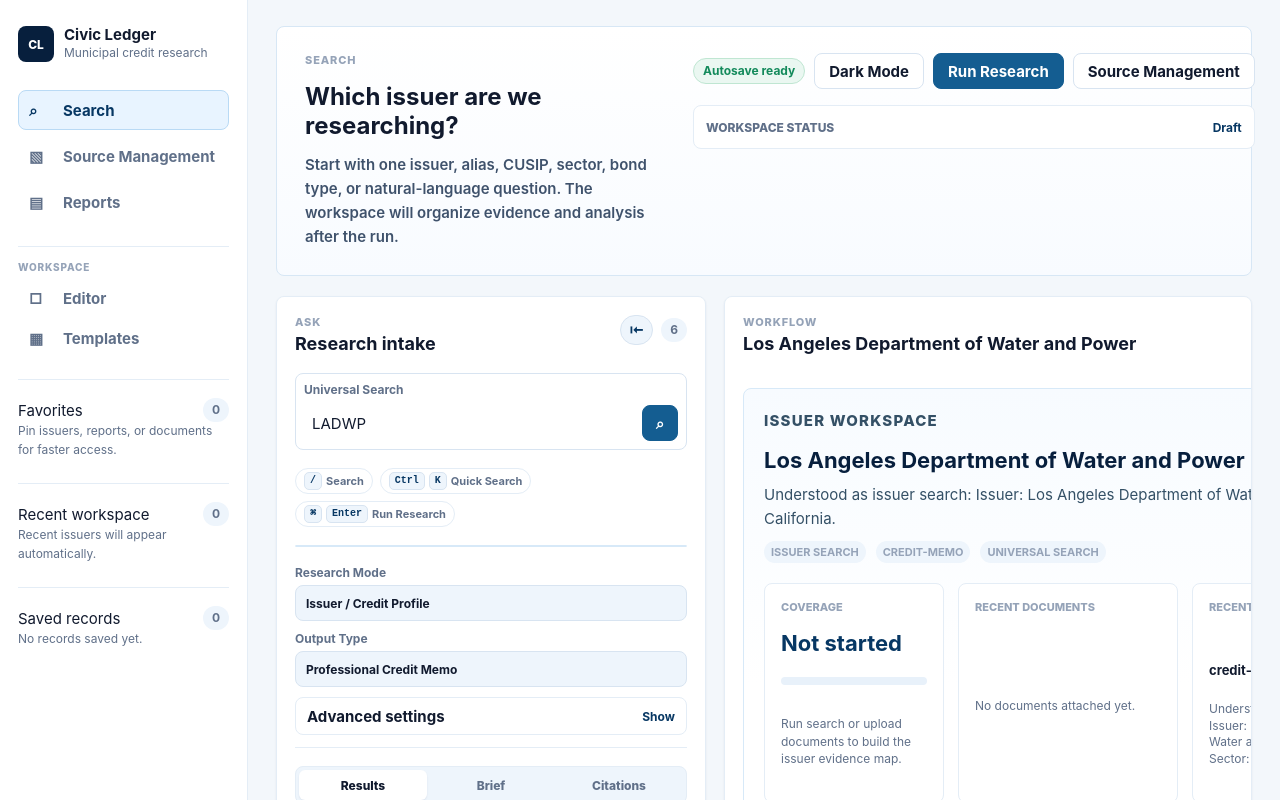
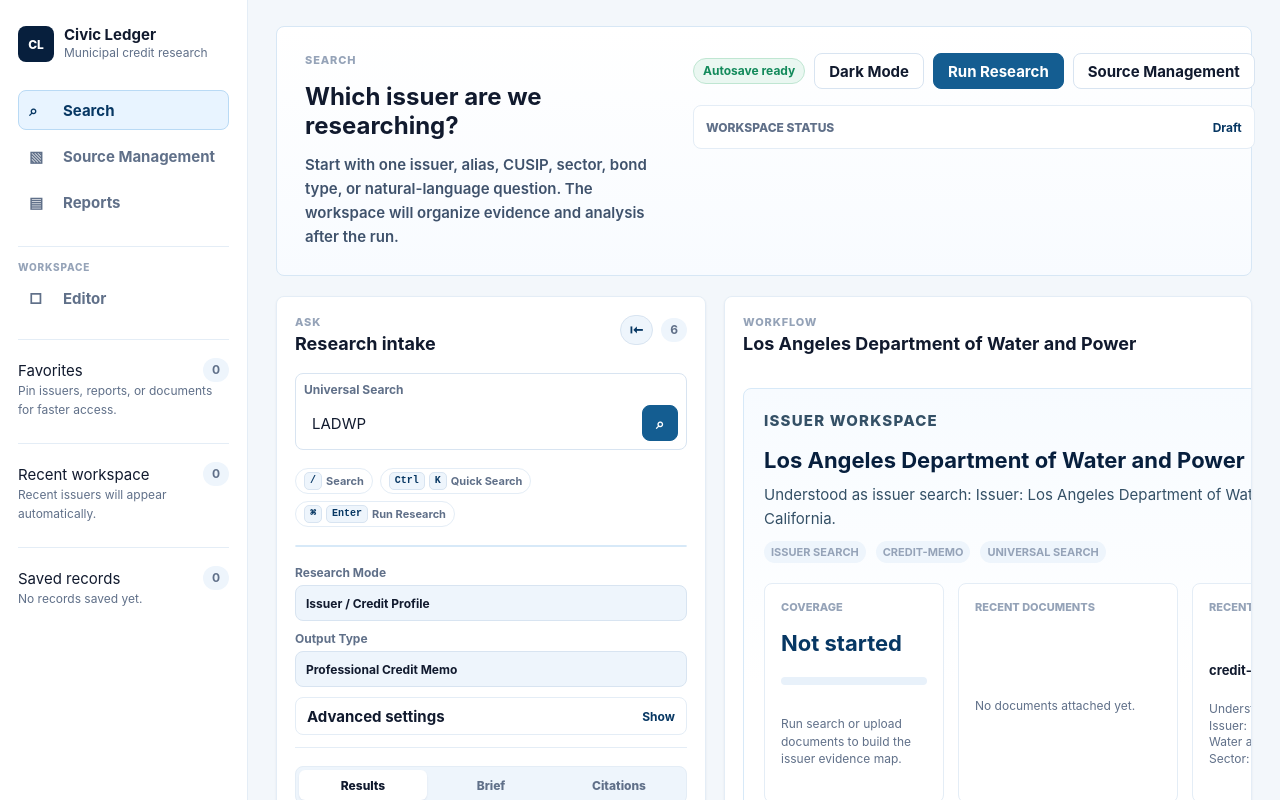
Before and after one commit to choee189071-oss/civic-ledger-next, a Next.js app: page / in a window 1280 px wide. Shown: the top 800 px of the page. Built offline with nearby package versions, Linux system fonts and the light colour scheme.

Commit message:
Hide workflow templates section

```diff
--- a/app/components/Sidebar.tsx
+++ b/app/components/Sidebar.tsx
@@ -28,7 +28,7 @@ export function Sidebar({
 
   const workspaceViews = [
     { id: 'reading', label: 'Editor', icon: '□' },
-    { id: 'workflows', label: 'Templates', icon: '▦' },
+    ...(workspaceFeatures.workflowCenterView ? [{ id: 'workflows', label: 'Templates', icon: '▦' }] : []),
   ];
 
   return (
--- a/app/page.tsx
+++ b/app/page.tsx
@@ -319,6 +319,11 @@ export default function HomePage() {
 
   function navigateWorkspace(nextView: string) {
     if (nextView === 'developments' && !workspaceFeatures.dashboardView) {
+      setView('search');
+      return;
+    }
+
+    if (nextView === 'workflows' && !workspaceFeatures.workflowCenterView) {
       setView('search');
       return;
     }
@@ -1204,7 +1209,7 @@ export default function HomePage() {
             onRunIssuerScan={startIssuerDevelopmentScan}
           />
         )}
-        {view === 'workflows' && (
+        {workspaceFeatures.workflowCenterView && view === 'workflows' && (
           <WorkflowCenterPanel
             savedRecords={savedRecords}
             issuerProfiles={issuerProfiles}
--- a/lib/workspace-features.ts
+++ b/lib/workspace-features.ts
@@ -1,4 +1,5 @@
 export const workspaceFeatures = {
   dashboardView: false,
   issuerDashboardTab: false,
+  workflowCenterView: false,
 } as const;
```
